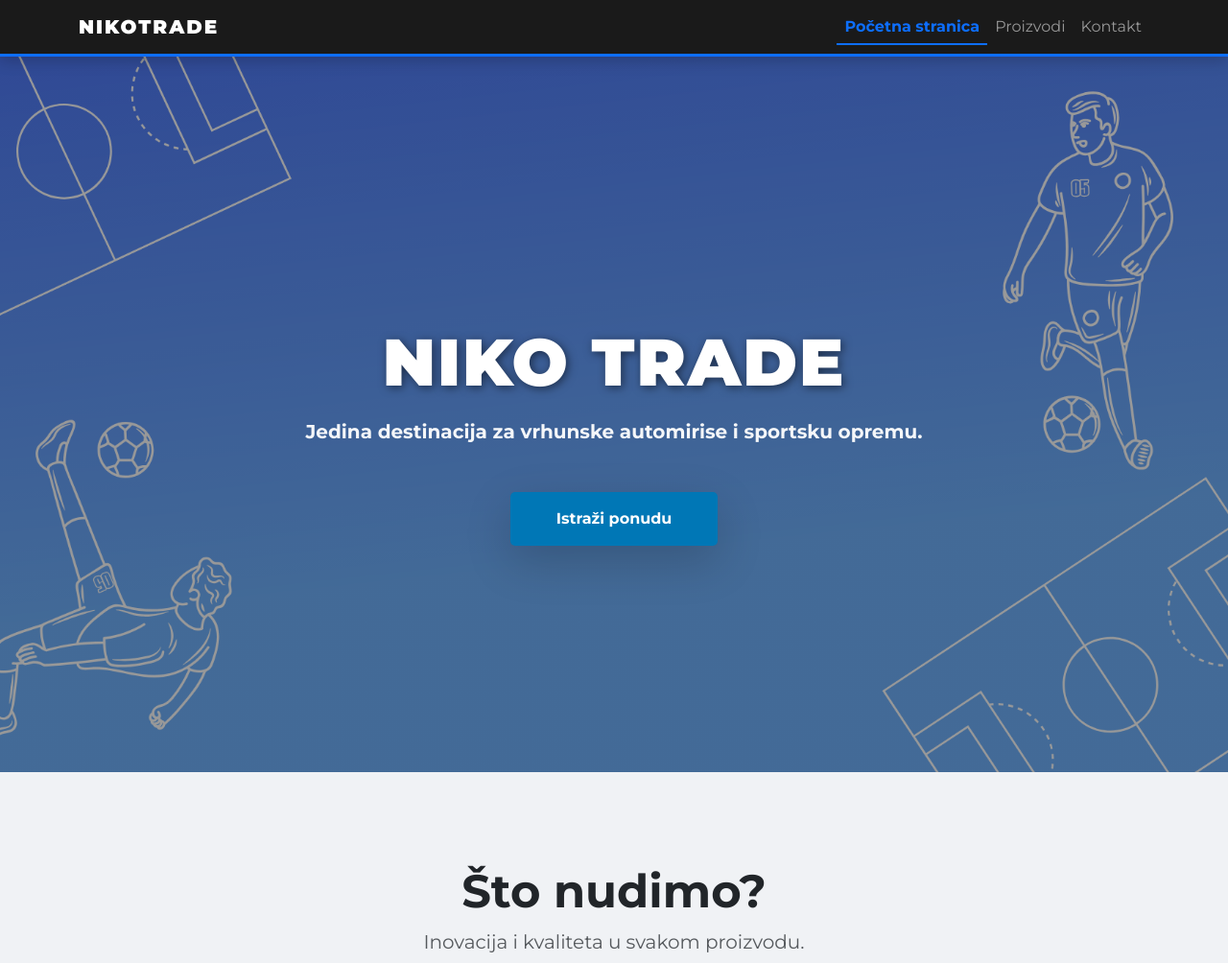
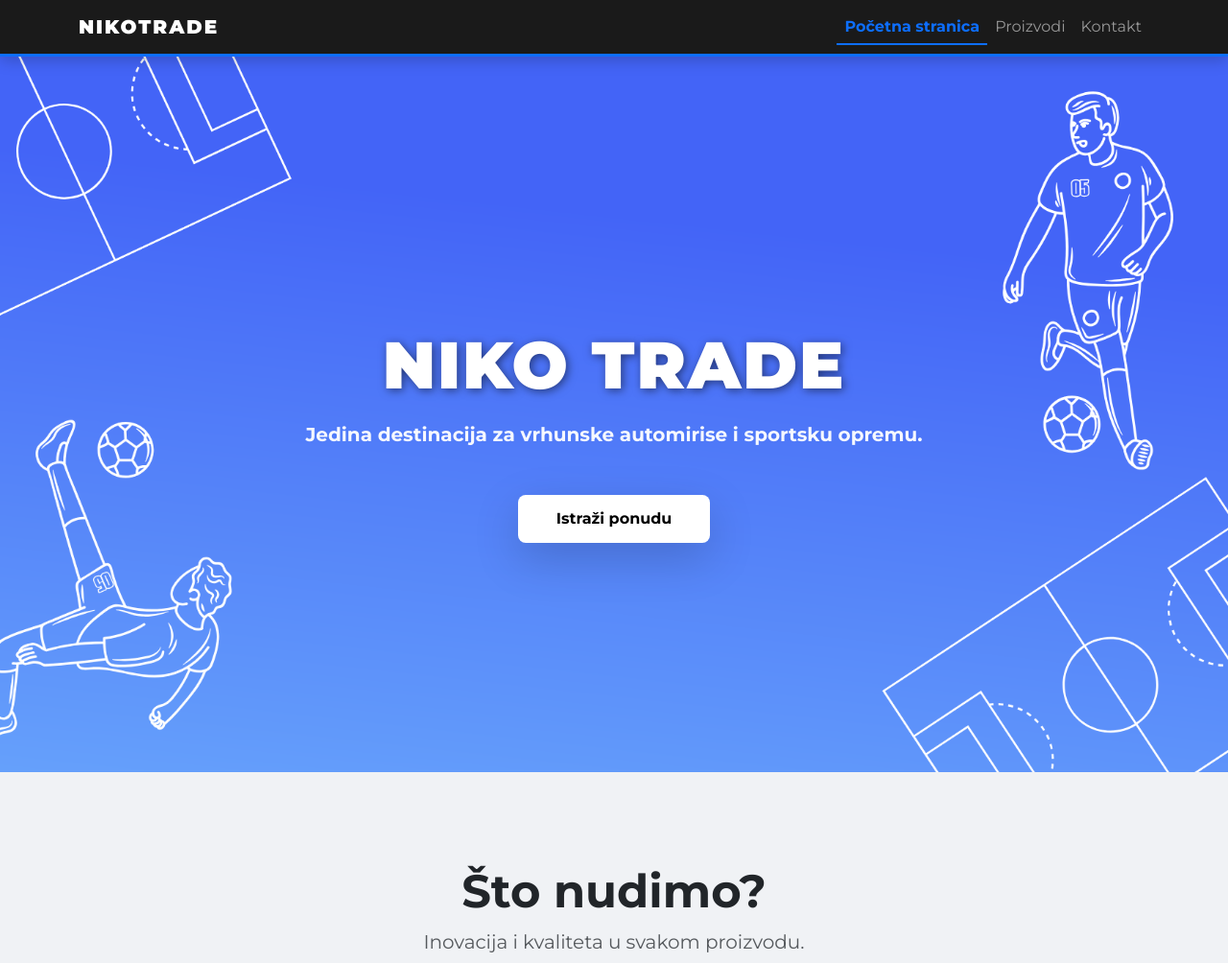
Before and after one commit to nivancic22/nikotrade-v2, a Django app: page / in a window 1280 px wide. Shown: the top 1004 px of the page at 96% size. Run offline with Django 5.2, Linux system fonts and the light colour scheme.

Commit message:
uklanjanje transparentnosti na hero imageu

```diff
--- a/shop/static/shop/css/style.css
+++ b/shop/static/shop/css/style.css
@@ -64,9 +64,8 @@ main {
 /* Hero Section */
 .hero-section {
     min-height: 100vh;
-    /* Putanja pretpostavlja da je slika u static/images/, a css u static/css/ */
-    background: linear-gradient(rgba(0, 0, 0, 0.4), rgba(0, 0, 0, 0.4)),
-                url('../images/hero-bg.png');
+    /* Uklonjen linear-gradient, ostaje samo slika */
+    background: url('../images/hero-bg.png');
     background-size: cover;
     background-position: center;
     margin-top: -95px;
@@ -95,17 +94,22 @@ main {
 }
 
 .btn-hero {
-    background-color: #0077b6;
-    color: white;
-    font-weight: bold;
-    padding: 1rem 3rem;
-    border-radius: 5px;
-    border: none;
-    transition: transform 0.3s ease, background-color 0.3s ease;
+    background-color: #ffffff; /* Bijela pozadina kao na Instagram gumbu */
+    color: #000000;            /* Potpuno crni tekst za maksimalan kontrast */
+    font-weight: 700;          /* Podebljan tekst */
+    padding: 0.8rem 2.5rem;    /* Unutarnji razmak */
+    border-radius: 8px;        /* Blago zaobljeni rubovi (rounded-2 stil) */
+    border: none;              /* Bez obruba */
+    display: inline-flex;
+    align-items: center;
+    justify-content: center;
+    transition: all 0.3s ease;
+    text-decoration: none;
 }
 
 .btn-hero:hover {
-    background-color: #005f92;
-    color: white;
-    transform: scale(1.05);
+    background-color: #f8f9fa; /* Lagana siva na hover da se osjeti klik */
+    color: #000000;
+    transform: translateY(-2px); /* Suptilno podizanje */
+    box-shadow: 0 5px 15px rgba(0,0,0,0.1); /* Blaga sjena na hover */
 }
```
Also changed, not shown: shop/static/shop/images/hero-bg.png.
